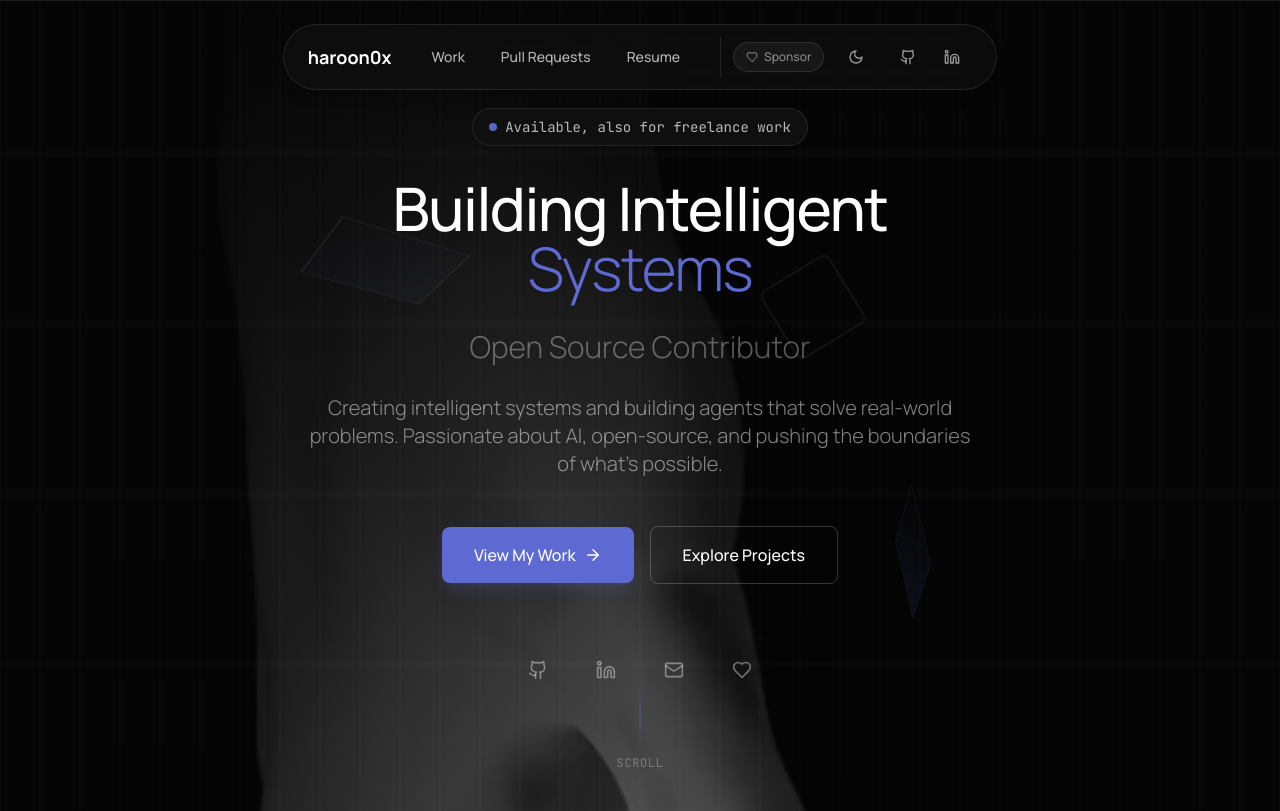
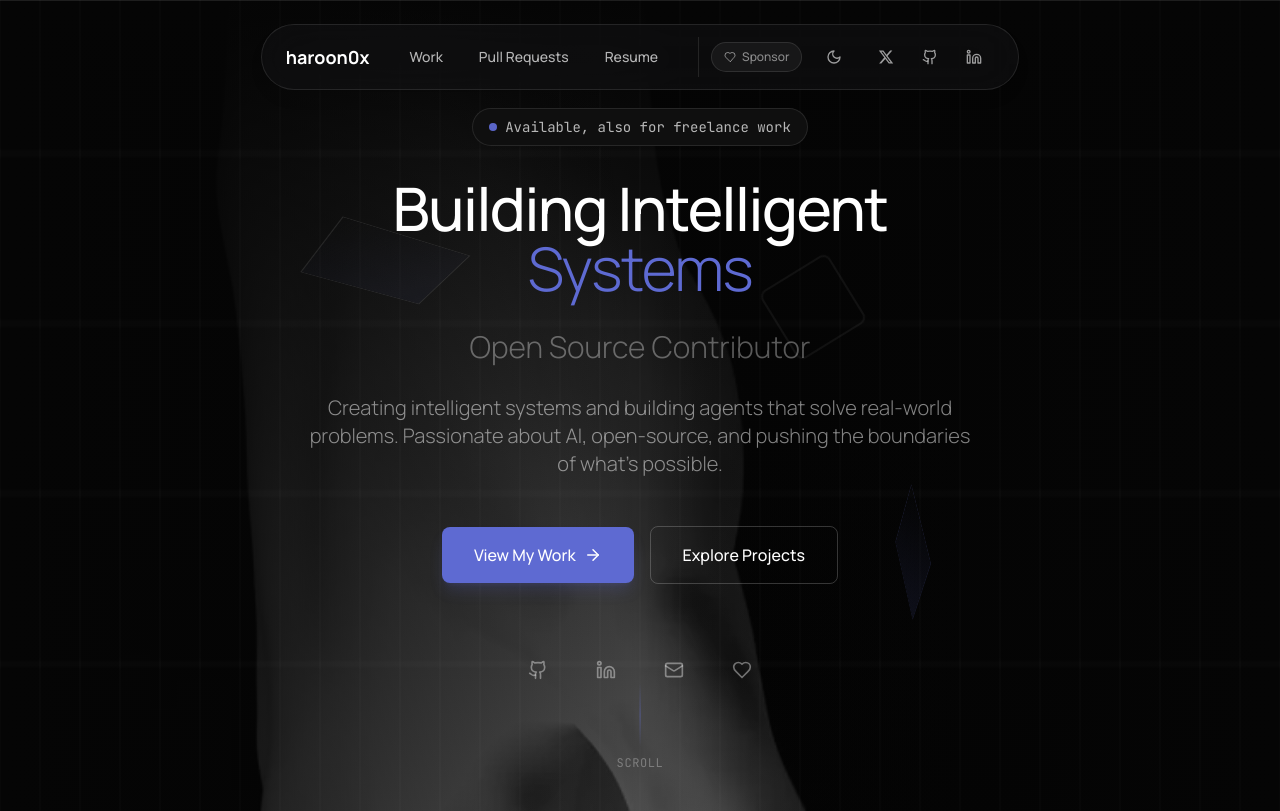
Before and after one commit to haroon0x/portfolio, a React (Vite) app: page / in a window 1280 px wide. Shown: the top 811 px of the page. Built offline with nearby package versions, Linux system fonts and the light colour scheme.

Commit message:
feat: add resume document and integrate X (Twitter) social links into header and footer components

```diff
--- a/src/components/Footer.tsx
+++ b/src/components/Footer.tsx
@@ -1,5 +1,6 @@
 import React from 'react';
 import { ArrowUp, Mail, Github, Linkedin } from 'lucide-react';
+import { XIcon } from './icons/XIcon';
 
 export default function Footer() {
   const scrollToTop = () => {
@@ -7,6 +8,7 @@ export default function Footer() {
   };
 
   const socialLinks = [
+    { name: 'Twitter', icon: XIcon, url: 'https://x.com/skywalkerr0x', color: 'hover:text-blue-400' },
     { name: 'GitHub', icon: Github, url: 'https://github.com/haroon0x', color: 'hover:text-white' },
     { name: 'LinkedIn', icon: Linkedin, url: 'https://linkedin.com/in/muhammed-haroon-0399962b8', color: 'hover:text-blue-400' }
   ];
--- a/src/components/Header.tsx
+++ b/src/components/Header.tsx
@@ -1,5 +1,6 @@
 import React, { useState, useEffect } from 'react';
 import { Menu, X, Github, Linkedin, Sun, Moon, Heart } from 'lucide-react';
+import { XIcon } from './icons/XIcon';
 import { Link } from 'react-router-dom';
 import { useTheme } from '../hooks/useTheme';
 import { motion, AnimatePresence } from 'framer-motion';
@@ -54,6 +55,7 @@ export default function Header() {
   ];
 
   const socialLinks = [
+    { name: 'Twitter', icon: XIcon, url: 'https://x.com/skywalkerr0x', color: 'hover:text-blue-400' },
     { name: 'GitHub', icon: Github, url: 'https://github.com/haroon0x', color: 'hover:text-white' },
     { name: 'LinkedIn', icon: Linkedin, url: 'https://linkedin.com/in/muhammed-haroon-0399962b8', color: 'hover:text-blue-400' }
   ];
--- /dev/null
+++ b/src/components/icons/XIcon.tsx
@@ -0,0 +1,15 @@
+import React from 'react';
+
+export function XIcon({ size = 24, className = "" }: { size?: number, className?: string }) {
+  return (
+    <svg
+      width={size}
+      height={size}
+      viewBox="0 0 24 24"
+      fill="currentColor"
+      className={className}
+    >
+      <path d="M18.244 2.25h3.308l-7.227 8.26 8.502 11.24H16.17l-5.214-6.817L4.99 21.75H1.68l7.73-8.835L1.254 2.25H8.08l4.713 6.231zm-1.161 17.52h1.833L7.084 4.126H5.117z"/>
+    </svg>
+  );
+}
```
